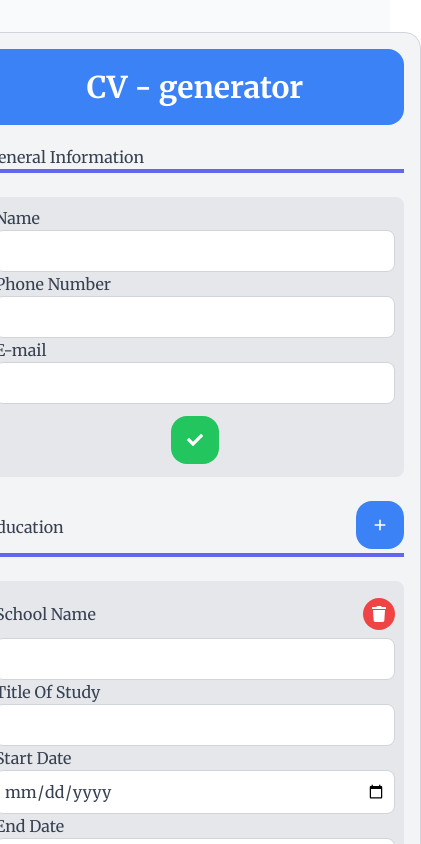
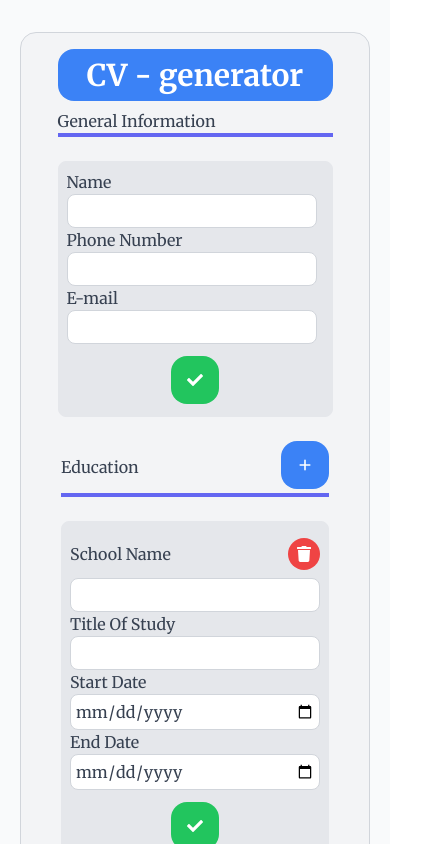
Before and after one commit to Piperski13/cv-application-generator, a React (Create React App) app: page / in a window 390 px wide. Shown: the top 844 px of the page, 421 px wide, since content can reach past the window. Built offline with nearby package versions, Linux system fonts and the light colour scheme.

Commit message:
Added responsive design for inputs

```diff
--- a/src/App.js
+++ b/src/App.js
@@ -5,7 +5,7 @@ import EducationForm from "./components/EducationForm/EducationForm";
 function App() {
   return (
     <div className="flex justify-center items-center font-merriweather bg-gray-50 text-gray-700">
-      <div className="flex  justify-center items-center flex-col w-[750px] bg-gray-100 border border-gray-300 p-4 my-8 rounded-2xl">
+      <div className="flex justify-center items-center flex-col w-[350px] sm:w-[750px] bg-gray-100 border border-gray-300 p-4 my-8 rounded-2xl ">
         <InfoForm />
         <EducationForm />
         <CompanyForm />
--- a/src/components/InfoForm/InfoForm.js
+++ b/src/components/InfoForm/InfoForm.js
@@ -37,10 +37,11 @@ const InfoForm = (props) => {
 
   let formInputs = (
     <div className="">
-      <div>
-        <h1 className="bg-blue-500 text-center p-5 mb-5 font-bold text-3xl rounded-2xl text-white">
+      <div className="flex justify-center items-center">
+        <h1 className="bg-blue-500 text-center p-2 mb-2 w-[275px] font-bold text-3xl rounded-2xl text-white sm:p-5 sm:mb-5 ">
           CV - generator
         </h1>
+      </div>
       <h3 className="border-b-4 border-indigo-500">General Information</h3>
       <form onSubmit={handleOnSubmit}>
         {userInformation.map((info, index) => (
@@ -58,7 +59,6 @@ const InfoForm = (props) => {
         <SubmitButton />
       </form>
     </div>
-    </div>
   );
 
   if (isSubmitted) {
--- a/src/index.css
+++ b/src/index.css
@@ -10,9 +10,9 @@
 
 @layer components {
   .input-style {
-    @apply border border-gray-300 rounded-lg p-2 w-[400px] block focus:outline-none focus:ring-2 focus:ring-blue-500;
+    @apply border border-gray-300 rounded-lg p-1 w-[250px] sm:p-2 sm:w-[400px] block focus:outline-none focus:ring-2 focus:ring-blue-500;
   }
   .div-underline-style {
-    @apply flex justify-between items-center border-b-4 border-indigo-500 min-w-[400px];
+    @apply flex justify-between items-center border-b-4 border-indigo-500 sm:min-w-[400px];
   }
 }
```
Lines whose indentation alone changed are shown as unchanged.
